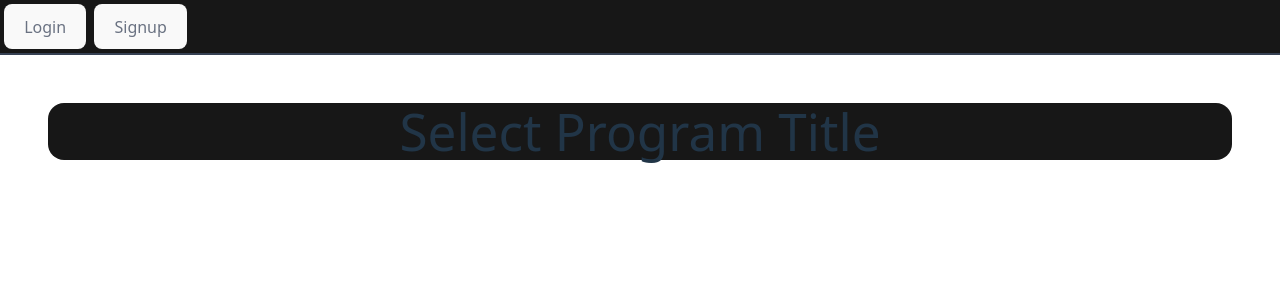
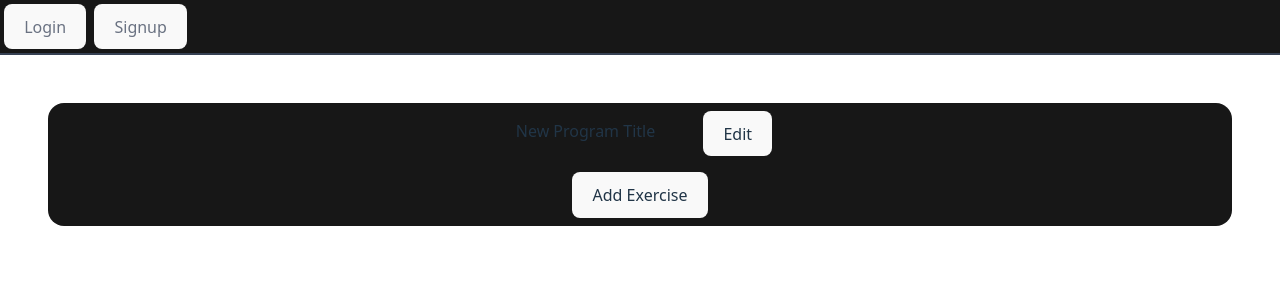
Before and after one commit to amanilester/FitnessApp, a React (Vite) app in the folder fitness-app/: page /new-program in a window 1280 px wide. Shown: the top 300 px of the page. Built offline with nearby package versions, Linux system fonts and the light colour scheme.

Commit message:
did some work

```diff
--- a/fitness-app/src/Components/NewProgram.tsx
+++ b/fitness-app/src/Components/NewProgram.tsx
@@ -1,15 +1,66 @@
+import React, { useEffect, useRef, useState } from 'react';
 
-function newProgram() {
-        let programTitle = 'Select Program Title'
+function NewProgram() {
+        const [title, setTitle] = useState("New Program Title");
+        const [flag, setFlag] = useState(false);
+        const [exerciseFlag, setExerciseFlag] = useState(false);
+
+
+        const toggleInput = () => {
+            setFlag(!flag);
+        }
+
+        const toggleExerciseInput = () => {
+            setExerciseFlag(!exerciseFlag);
+        }
+        const handleKeyDown = (e : React.KeyboardEvent<HTMLInputElement>) => {
+            if (e.key === "Enter") {
+            e.preventDefault();      // prevent form submit
+            setFlag(false);    // save + exit edit mode
+            }
+        };
+
     return (
         <div>
             <form className="m-12 bg-neutral-900 rounded-2xl">
-                <div className="flex justify-center">
-                    <h1>{programTitle}</h1>
+                <div className="flex justify-center gap-4">
+                    {flag ? <input type="text"
+                    className="m-2 bg-neutral-800 rounded-2xl text-center"
+                    value={title} onChange={(e) => setTitle(e.target.value)}
+                    onKeyDown={handleKeyDown} />
+                    :
+                    <h3 className="text-center p-2 m-2">{title}</h3>}
+                    <button type="button" onClick={toggleInput}
+                    className="ml-4 bg-sky-600 hover:bg-sky-700 m-2">
+                        {flag ? "Save" : "Edit"}
+                    </button>
                 </div>
+
+                {!exerciseFlag ?
+                    <div className="flex justify-center">
+                        <button type="button" onClick={toggleExerciseInput} className="bg-sky-600 hover:bg-sky-700 m-2">Add Exercise</button>
+                    </div>
+                :
+                    <div className="grid grid-cols-3 gap-4 m-4 text-center">
+                        <p>Exercise Name</p>
+                        <p>Sets</p>
+                        <p >Rep Range</p>
+
+                        <input type="text" className="border-none bg-neutral-700 rounded-2xl text-center"/>
+                        <input type="text" className="bg-neutral-700 rounded-2xl text-center"/>
+                        <div className="flex justify-center col-span-3">
+                            <input type="text" className="bg-neutral-700 rounded-2xl text-center"/>
+                            <input type="text" className="bg-neutral-700 rounded-2xl text-center"/>
+                        </div>
+                        <div className="flex justify-center col-span-3">
+                            <button type="button" onClick={toggleExerciseInput} className="bg-black hover:bg-green-700">Done</button>
+                        </div>
+                    </div>
+
+                    }
             </form>
         </div>
     )
 }
 
-export default newProgram;
+export default NewProgram;
--- a/fitness-app/src/index.css
+++ b/fitness-app/src/index.css
@@ -49,7 +49,7 @@ button {
   transition: border-color 0.25s;
 }
 button:hover {
-  border-color: #007aff;
+ /* border-color: #007aff; */
 }
 button:focus,
 button:focus-visible {
```
